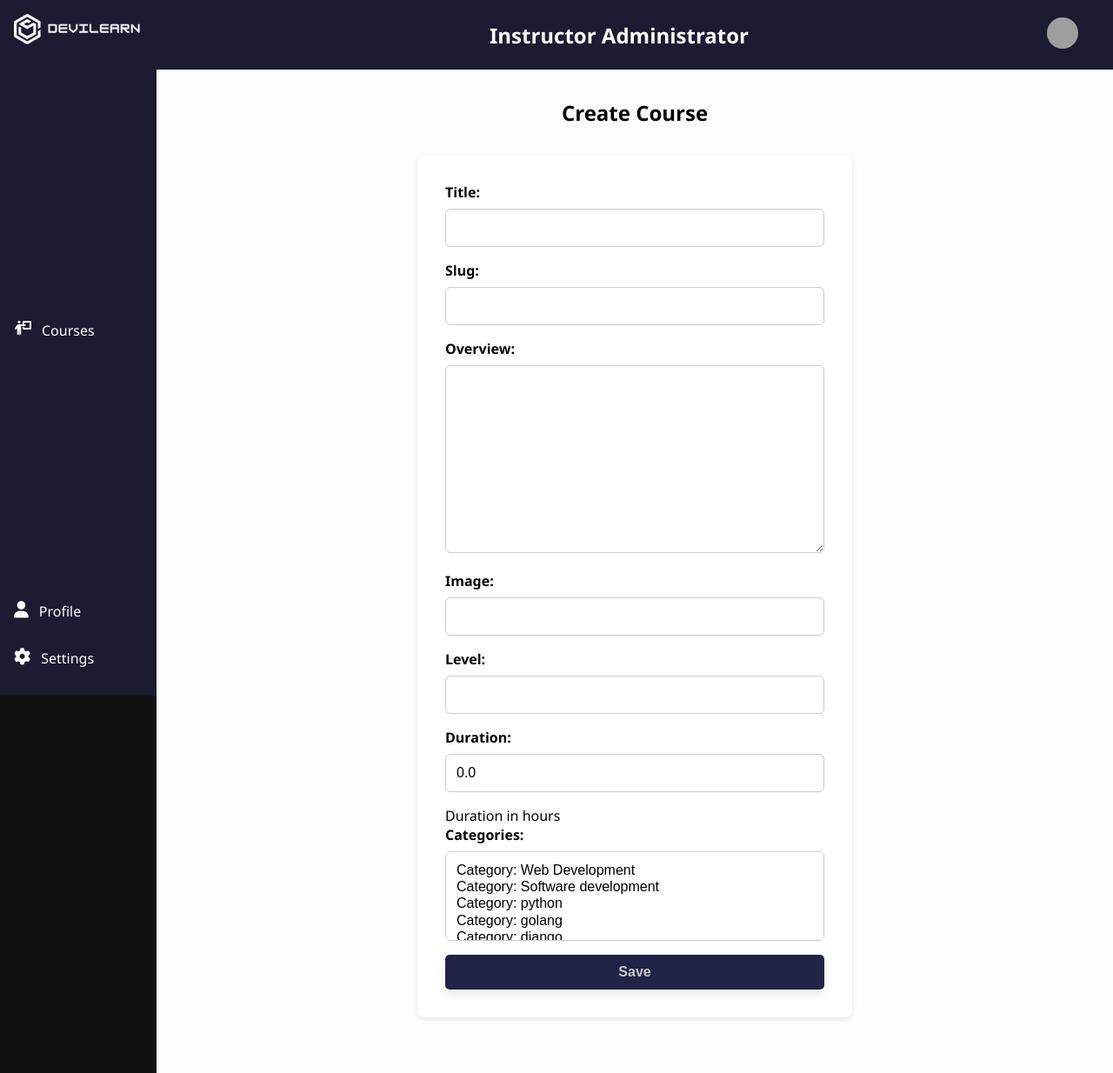
After one commit to titoiriepal/devilearn, a Django app: page /courses/courses/create/ in a window 1280 px wide. The commit adds this page. Shown: the whole page at 87% size. Run offline with Django 5.2, Linux system fonts and the light colour scheme; a user stored in the database is signed in; data comes from the database, SQL or seed files in the repository; tables that the repository leaves empty hold one stand-in row (values such as "Sample post"); parts of the project's set-up code (start-up, migrations or seed data) failed here and were passed over; grey boxes are pictures that could not be loaded.

Commit message:
Create course added for instructors

```diff
--- /dev/null
+++ b/apps/courses/templates/instructor/course_form.html
@@ -0,0 +1,36 @@
+{% extends 'base.html' %}
+
+
+{% block title %}
+    Create/Edit Course
+{% endblock title %}
+
+{% load static %}
+
+
+{% block custom_styles %}
+    <link rel="stylesheet" href="{% static 'css/styles.css' %}">
+    <link rel="stylesheet" href="{% static 'css/instructor_styles.css' %}">
+{% endblock custom_styles %}
+
+
+{% block content %}
+    <div class="layout">
+        {% include 'includes/sidebar_instructor.html'%}
+        <div class="main-content">
+            {% include 'includes/header_instructor.html' %}
+
+            <main>
+
+                <h2 class="form-title">{{form.instance.pk|yesno:"Edit Course,Create Course"}}</h2>
+                <form method='POST'>
+                    {% csrf_token %}
+                    {{ form.as_p }}
+                    <button type="submit" class="btn btn-primary">Save</button>
+                </form>
+
+            </main>
+
+        </div>
+    </div>
+{% endblock content %}
--- a/apps/courses/templates/instructor/course_list.html
+++ b/apps/courses/templates/instructor/course_list.html
@@ -21,7 +21,7 @@
             <main>
                 <h2 class="form-title">My Courses</h2>
                 <div class="add-new-course">
-                    <a href="#">Add New Course</a>
+                    <a href="{% url 'instructor:course_create' %}">Add New Course</a>
                 </div>
 
                 <div class="carousel-wrapper">
--- a/apps/courses/urls/instructor.py
+++ b/apps/courses/urls/instructor.py
@@ -5,4 +5,6 @@ app_name = 'instructor'
 
 urlpatterns = [
     path('courses/', instructor.CourseListView.as_view(), name='course_list'),
+    path('courses/create/', instructor.CourseCreateView.as_view(),
+         name='course_create'),
 ]
--- a/apps/courses/views/instructor.py
+++ b/apps/courses/views/instructor.py
@@ -1,5 +1,6 @@
 from django.contrib.auth.mixins import LoginRequiredMixin, UserPassesTestMixin
-from django.views.generic import ListView
+from django.views.generic import ListView, CreateView
+from django.urls import reverse, reverse_lazy
 
 from ..models import Course
 
@@ -17,3 +18,26 @@ class CourseListView(InstructorRequiredMixin, ListView):
 
     def get_queryset(self):
         return Course.objects.filter(owner=self.request.user)
+
+
+class CourseCreateView(InstructorRequiredMixin, CreateView):
+    model = Course
+    # We specify the fields we want to show in the course creation form
+    # Cargamos los campos que queremos mostrar
+    # en el formulario de creación de curso
+    fields = ['title', 'slug', 'overview', 'image',
+              'level', 'duration', 'categories']
+    template_name = 'instructor/course_form.html'
+    # After creating a new course, we redirect
+    # to the instructor's course list
+    # Redirigimos a la lista de cursos del instructor
+    # después de crear un nuevo curso
+    success_url = reverse_lazy('instructor:course_list')
+
+    def form_valid(self, form):
+        # We set the owner of the course to the current user
+        # before saving the form
+        # Establecemos el propietario del curso como el usuario actual
+        # antes de guardar el formulario
+        form.instance.owner = self.request.user
+        return super().form_valid(form)
--- a/static/css/instructor_styles.css
+++ b/static/css/instructor_styles.css
@@ -69,6 +69,12 @@ form select {
     font-size: 1rem;
 }
 
+form label {
+    display: block;
+    margin-bottom: 0.5rem;
+    font-weight: bold;
+}
+
 form button {
     width: 100%;
 }
@@ -90,13 +96,27 @@ form button {
 
 .btn {
     padding: 10px;
-    border: none;
+    border: 1px solid transparent;
     border-radius: 5px;
+    box-shadow: 0 5px 12px rgba(0, 0, 0, 0.1);
+}
+
+.btn:hover {
+    box-shadow: 0 8px 16px rgba(0, 0, 0, 0.2);
+    border: 1px solid #000;
 }
 
 .btn-primary {
-    background-color: #1b1c31;
+    background-color: #212347;
+    color: #c9c7c7;
+    font-size: 16px;
+    font-weight: bold;
+}
+
+.btn-primary:hover {
+    background-color: #181936;
     color: #fff;
+    cursor: pointer;
 }
 
 .btn-danger {
```
